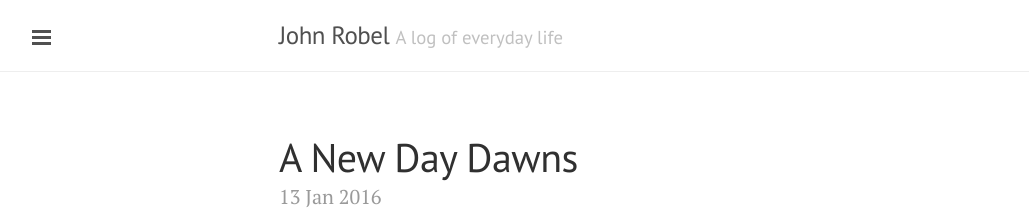
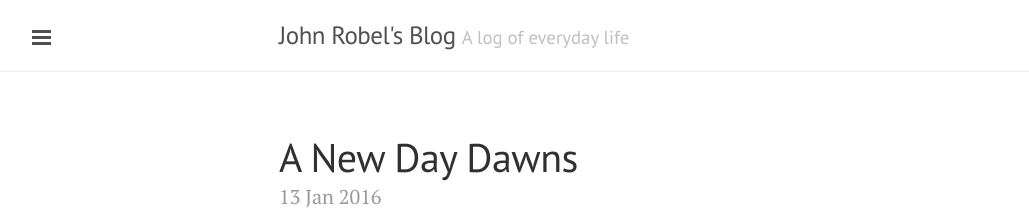
Before and after one commit to JohnRobel/JohnRobel.github.io, a Jekyll site: the page built from index.html, in a window 1280 px wide. Shown: the top 216 px of the page, without its empty margins (1-1030 px from the left). Built offline with Jekyll 4.4.1, drawn with Linux system fonts in a browser that asks for light colours; the list of posts is cut into pages by our own code.

Commit message:
Update _config.yml

```diff
--- a/_config.yml
+++ b/_config.yml
@@ -1,8 +1,9 @@
 excerpt_separator: ""
 pygments: true
 markdown: kramdown
-url: http://JohnRobel.github.io
-title: John Robel
+url: http://blog.robel.net
+title: John Robel's Blog
+email: blog@robel.net
 tagline: A log of everyday life
 description: My awesome new site
 paginate: 5
```
